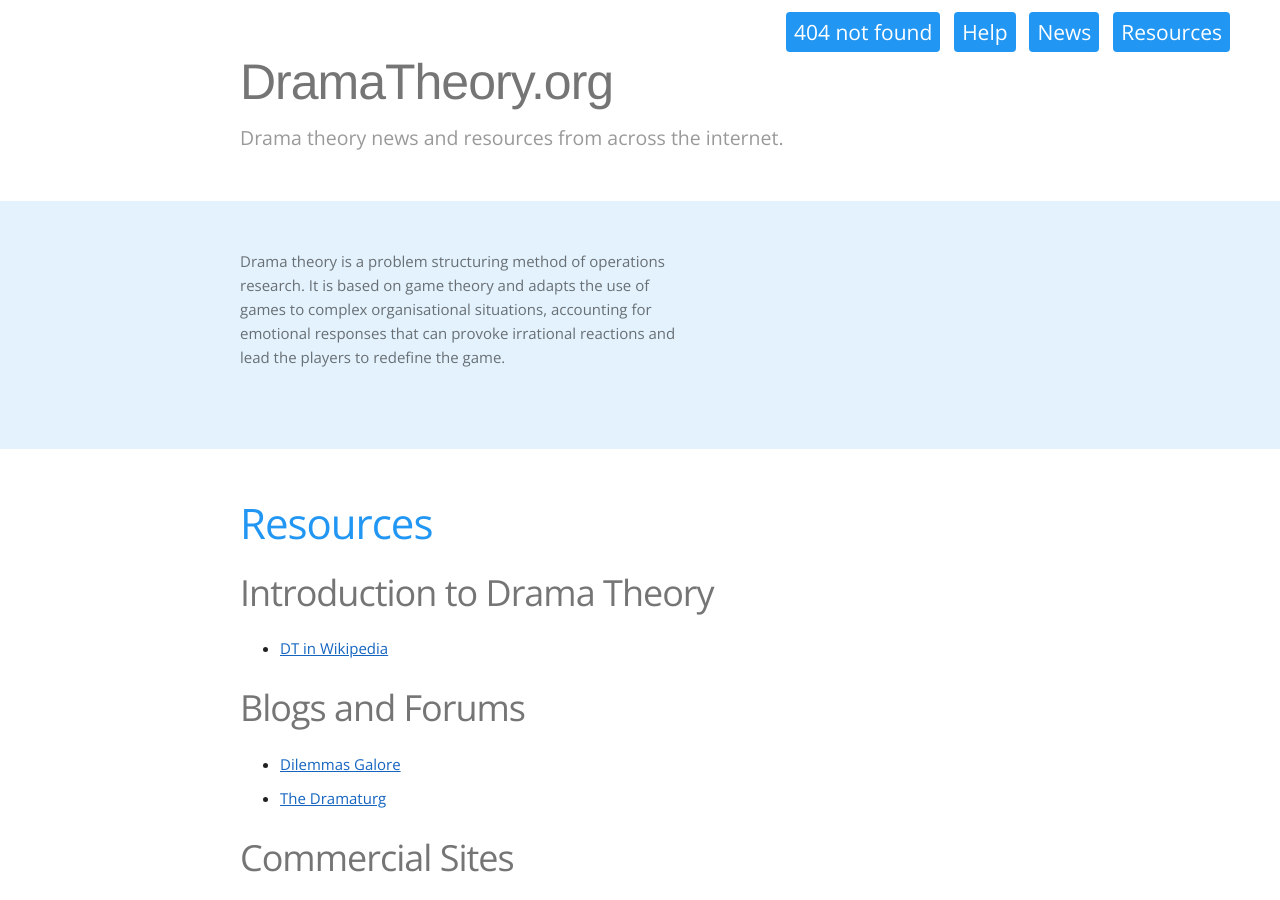
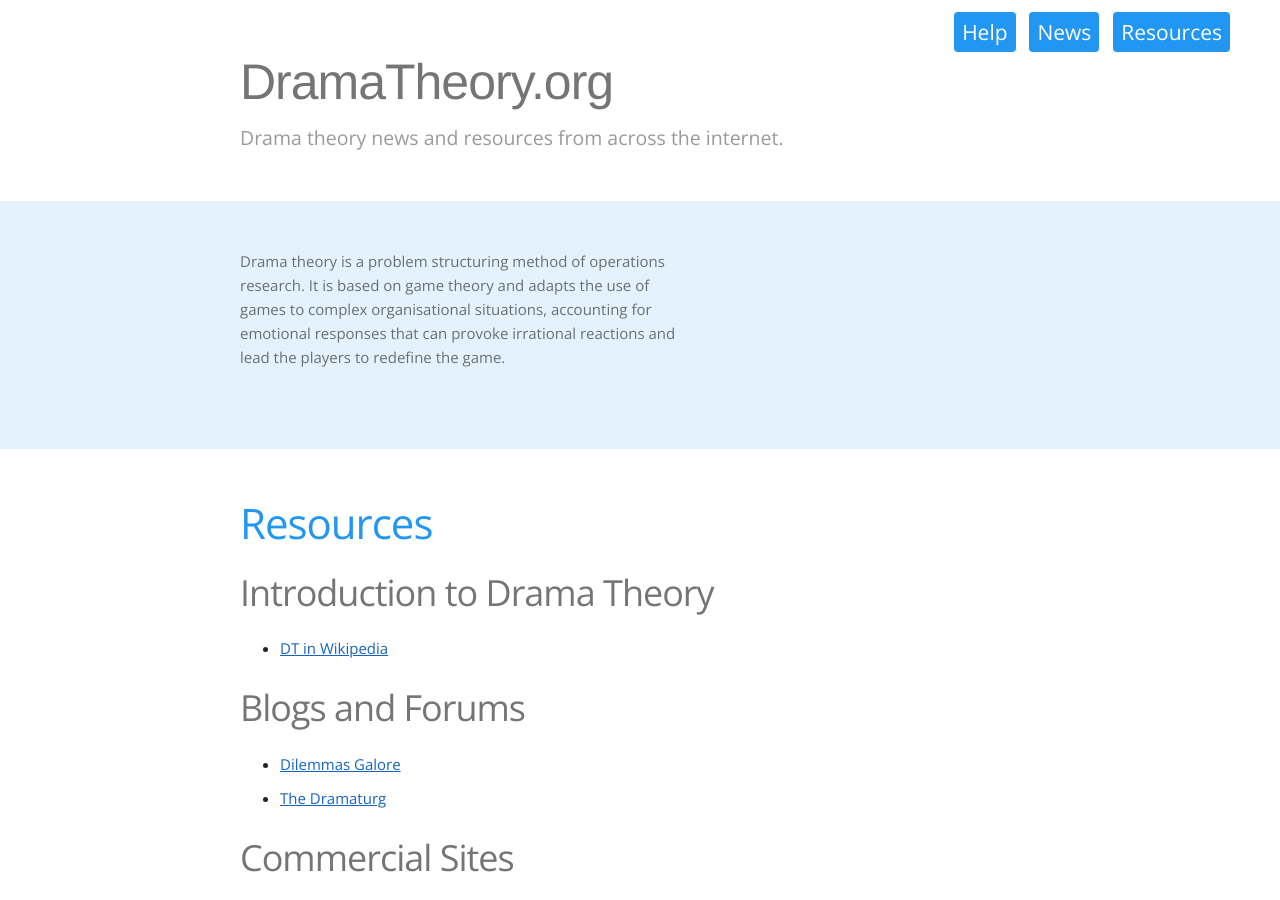
Before and after one commit to dramatheory/dramatheory.github.io, a Jekyll site: the page built from index.html, in a window 1280 px wide and 900 px high. Built offline with Jekyll 4.4.1, drawn with Linux system fonts in a browser that asks for light colours; some web fonts are replaced; Markdown is read by kramdown in place of the engine named in the settings.

Commit message:
fix header

```diff
--- a/_includes/html-components/footer.html
+++ b/_includes/html-components/footer.html
@@ -9,7 +9,7 @@
                 <nav class="menu menu-horizontal">
                 <ul class="menu-list">
                     {% for page in site.pages %}
-                        {% if page.title %}
+                        {% if page.title and page.id != 404 %}
                             <li class="menu-item">
                                 <a class="menu-link" href="{{ page.url | prepend: site.baseurl }}">{{ page.title }}</a>
                             </li>
--- a/index.html
+++ b/index.html
@@ -14,7 +14,7 @@
 					<nav class="menu menu-horizontal">
 					<ul class="menu-list">
 						{% for page in site.pages %}
-							{% if page.id != "mind-maps" and page.id != "faq" and page.id != "index" and page.title %}
+							{% if page.id != "mind-maps" and page.id != "faq" and page.id != "index" and page.id != 404 and page.title %}
 								<li class="menu-item">
 									<a class="menu-link" href="{{ page.url | prepend: site.baseurl }}">{{ page.title }}</a>
 								</li>
```
